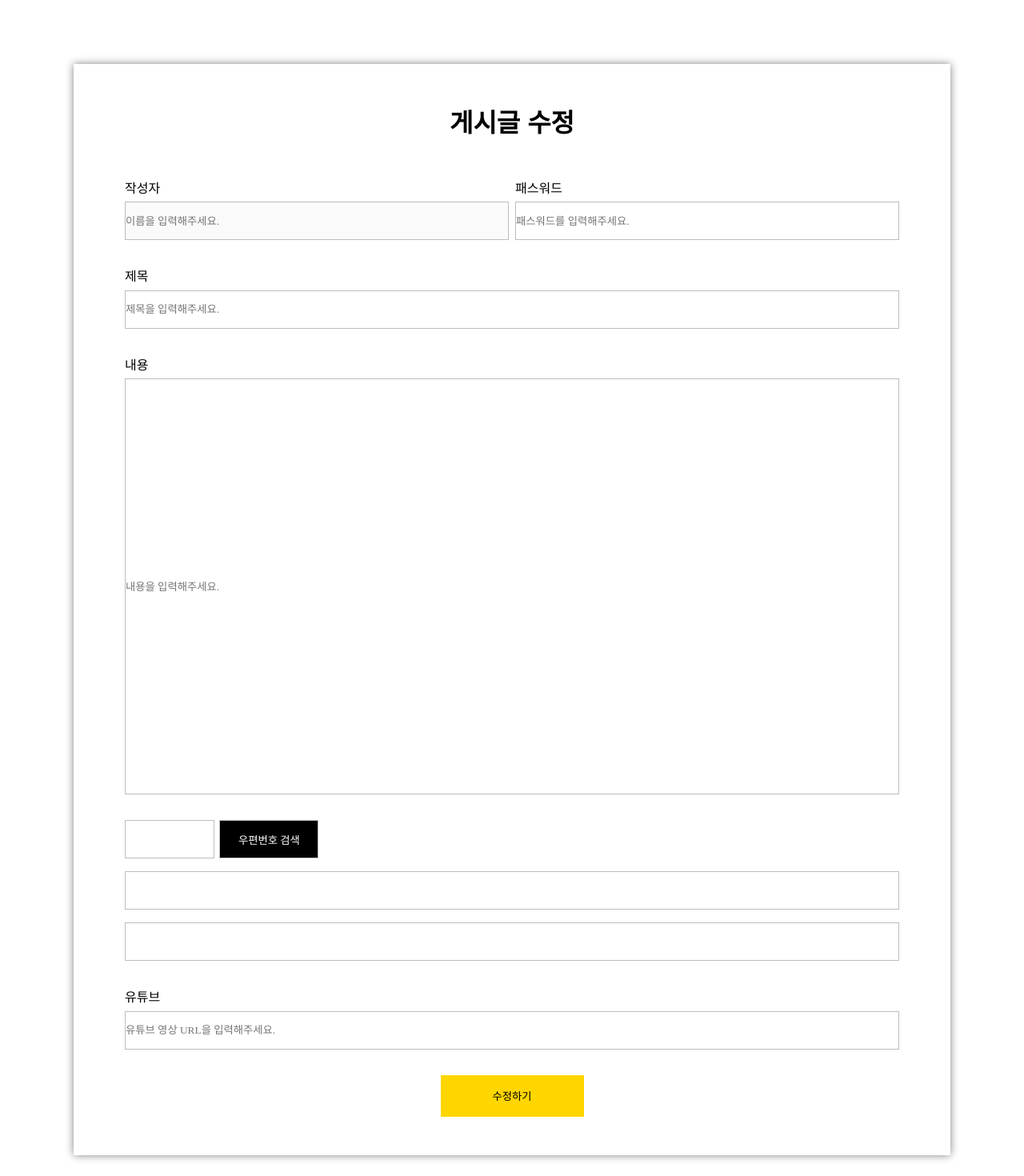
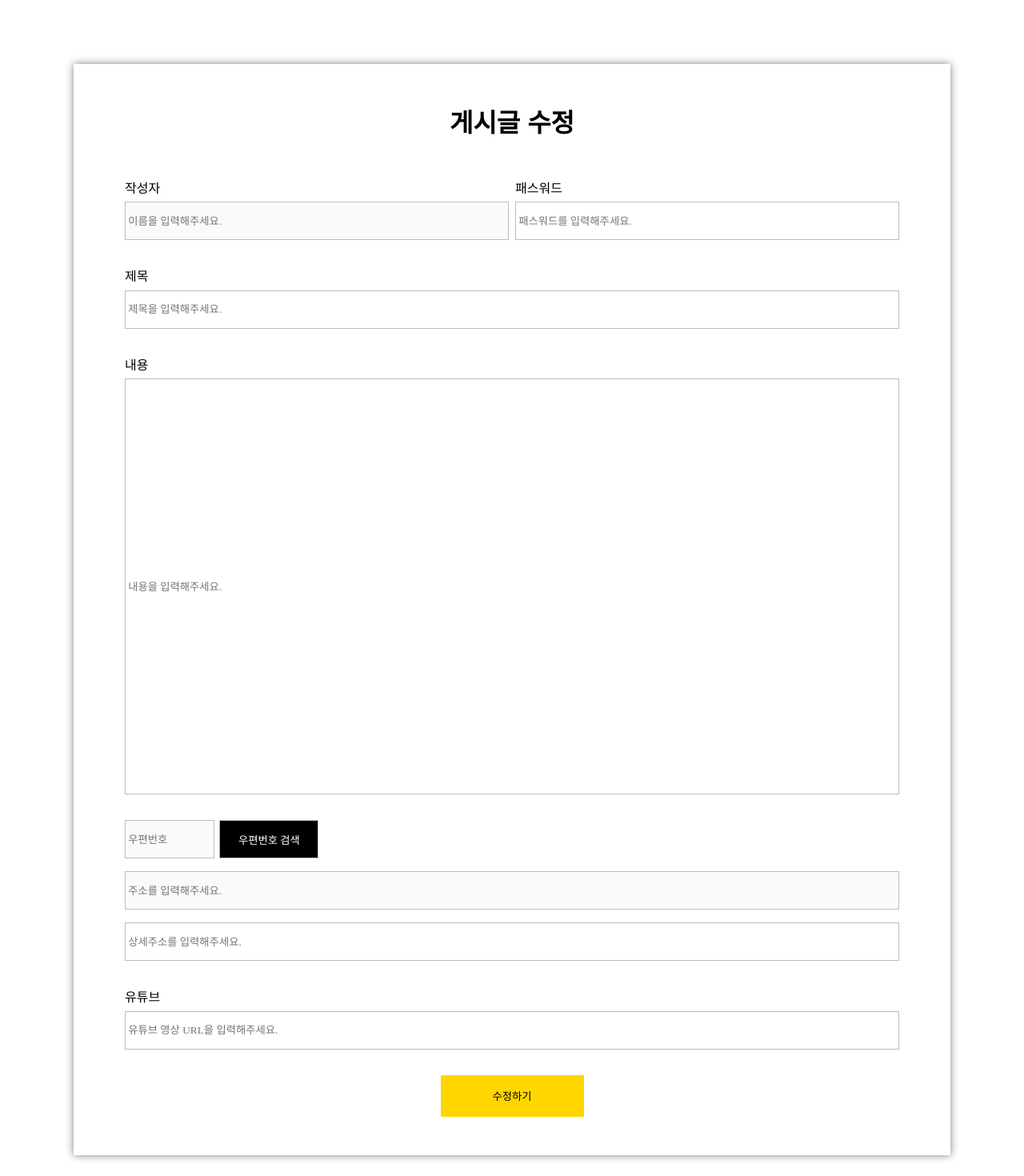
Before and after one commit to wowddok99/react-pages-practice, a Next.js app: page /boards/edit/1 in a window 1280 px wide. Shown: the top 1470 px of the page at 80% size. Built offline with nearby package versions, Linux system fonts and the light colour scheme; no server answers; a web font is replaced by a local one.

Commit message:
작성, 수정, 상세 페이지 - 주소 입력 및 툴팁 조회 기능 추가

```diff
--- a/package.json
+++ b/package.json
@@ -19,6 +19,7 @@
     "graphql": "^16.9.0",
     "next": "12.1.0",
     "react": "17.0.2",
+    "react-daum-postcode": "^3.1.3",
     "react-dom": "17.0.2",
     "react-icons": "^5.2.1",
     "react-player": "^2.16.0"
--- a/src/components/units/board/detail/BoardDetail.presenter.tsx
+++ b/src/components/units/board/detail/BoardDetail.presenter.tsx
@@ -1,3 +1,4 @@
+import { Tooltip } from "antd";
 import BoardCommentList from "../../boardComment/list/BoardCommentList.container";
 import BoardCommentWrite from "../../boardComment/write/BoardCommentWrite.container";
 import {
@@ -47,7 +48,9 @@ export default function BoardDetailUI(props: BoardDetailUIProps){
                         </InfoWrapper>
                         <CardHeaderLogoWrapper>
                             <InfoIcon src="/images/ic_link.png" />
-                            <InfoIcon src="/images/ic_location.png" />
+                            <Tooltip placement="top" title={props.fullAddress}>
+                                <InfoIcon src="/images/ic_location.png" />
+                            </Tooltip>
                         </CardHeaderLogoWrapper>
                     </CardHeaderWrapper>
                     <CardMainWrapper>
--- a/src/components/units/board/detail/BoardDetail.queries.ts
+++ b/src/components/units/board/detail/BoardDetail.queries.ts
@@ -11,6 +11,12 @@ export const FETCH_BOARD = gql`
             likeCount
             dislikeCount
             youtubeUrl
+            boardAddress {
+                _id
+                zipcode
+                address
+                addressDetail
+            }
         }
     }
 `
--- a/src/components/units/board/write/BoardWrite.container.tsx
+++ b/src/components/units/board/write/BoardWrite.container.tsx
@@ -1,11 +1,12 @@
 import BoardWriterUI from './BoardWrite.presenter'
-import { ChangeEvent, useState } from 'react'
+import { ChangeEvent, useEffect, useState } from 'react'
 import { useRouter } from 'next/router'
 import { ApolloError, useMutation } from "@apollo/client"
 import { CREATE_BOARD, UPDATE_BOARD } from './BoardWrite.queries'
-import { BoardWriterProps, UpdateBoardInput } from './BoardWrite.type'
+import { BoardWriteProps, UpdateBoardInput } from './BoardWrite.type'
+import { Address } from 'react-daum-postcode'
 
-export default function BoardWriter(props:BoardWriterProps){
+export default function BoardWriter(props:BoardWriteProps){
     const router = useRouter();
 
     // 1. State Variables
@@ -15,10 +16,23 @@ export default function BoardWriter(props:BoardWriterProps){
     const [title, setTitle] = useState<undefined|string>();
     const [contents, setContents] = useState<undefined|string>();
     const [youtubeUrl, setYoutubeUrl] = useState<undefined|string>();
+    const [zipcode, setZipcode] = useState<undefined|string>();
+    const [address, setAddress] = useState<undefined|string>();
+    const [addressDetail, setAddressDetail] = useState<undefined|string>();
     const [writerError, setWriterError] = useState<string>("");
     const [passwordError, setPasswordError] = useState<string>("");
     const [titleError, setTitleError] = useState<string>("");
     const [contentsError, setContentsError] = useState<string>("");
+    const [isModalOpen, setIsModalOpen] = useState(false);
+
+    // isEdit(true) - Data Setting
+    useEffect(() => {
+        if (props.isEdit) {
+          setZipcode(props.fetchBoardData?.fetchBoard.boardAddress.zipcode);
+          setAddress(props.fetchBoardData?.fetchBoard.boardAddress.address);
+          setAddressDetail(props.fetchBoardData?.fetchBoard.boardAddress.addressDetail);
+        }
+    }, [props.isEdit, props.fetchBoardData]);
 
     // 2. GraphQL Mutations
     const [createBoard] = useMutation(CREATE_BOARD);
@@ -50,14 +64,19 @@ export default function BoardWriter(props:BoardWriterProps){
                             password: password,
                             title: title,
                             contents: contents,
-                            youtubeUrl: youtubeUrl
+                            youtubeUrl: youtubeUrl,
+                            boardAddress: {
+                                zipcode: zipcode,
+                                address: address,
+                                addressDetail: addressDetail
+                            }
                         }
                     }
                 });
                 router.push(`/boards/detail/${result.data.createBoard._id}`);
             } catch (error) {
                 if (error instanceof ApolloError) {
-                    console.log(error.message);
+                    alert(error.message);
                 }
             }
         }
@@ -95,6 +114,12 @@ export default function BoardWriter(props:BoardWriterProps){
             updateBoardInput.youtubeUrl = "";
         } else if (youtubeUrl) {
             updateBoardInput.youtubeUrl = youtubeUrl;
+        }
+
+        updateBoardInput.boardAddress = {
+            zipcode: zipcode,
+            address: address,
+            addressDetail: addressDetail
         }
 
         try {
@@ -174,6 +199,20 @@ export default function BoardWriter(props:BoardWriterProps){
         setYoutubeUrl(event.target.value);
     }
 
+    const onInputAddressDetail = (event: ChangeEvent<HTMLInputElement>) => {
+        setAddressDetail(event.target.value);
+    }
+
+    // 5. Helper Function
+    const onToggleModal = (): void => {
+        setIsModalOpen((prev) => !prev);
+    };
+
+    const onCompleteDaumPostcode = (data: Address): void => {
+        setZipcode(data.zonecode);
+        setAddress(data.address);
+        onToggleModal();
+    }
     return (
         <div>
             <BoardWriterUI
@@ -184,6 +223,10 @@ export default function BoardWriter(props:BoardWriterProps){
             contentsError={contentsError}
             isActive={isActive}
             isEdit={props.isEdit}
+            isModalOpen={isModalOpen}
+            zipcode={zipcode}
+            address={address}
+            addressDetail={addressDetail}
             onClickSubmit={onClickSubmit}
             onClickUpdate={onClickUpdate}
             onInputWriter={onInputWriter}
@@ -191,6 +234,9 @@ export default function BoardWriter(props:BoardWriterProps){
             onInputTitle={onInputTitle}
             onInputContents={onInputContents}
             onInputYoutubeUrl={onInputYoutubeUrl}
+            onInputAddressDetail={onInputAddressDetail}
+            onToggleModal={onToggleModal}
+            onCompleteDaumPostcode={onCompleteDaumPostcode}
             />
         </div>
     )
--- a/src/components/units/board/write/BoardWrite.presenter.tsx
+++ b/src/components/units/board/write/BoardWrite.presenter.tsx
@@ -1,4 +1,4 @@
-import { BoardWriterUIProps } from "./BoardWrite.type"
+import { BoardWriteUIProps } from "./BoardWrite.type"
 import {
     PageLayout,
     MainWrapper,
@@ -34,8 +34,10 @@ import {
     Error
 
 } from "./BoardWrite.styles"
+import { Modal } from "antd"
+import DaumPostcodeEmbed from "react-daum-postcode"
 
-export default function BoardWriterUI(props: BoardWriterUIProps) {
+export default function BoardWriterUI(props: BoardWriteUIProps) {
     return (
         <PageLayout>
             <MainWrapper>
@@ -47,7 +49,7 @@ export default function BoardWriterUI(props: BoardWriterUIProps) {
                         <WriterPasswordWrapper>
                             <InputWrapper>
                                 <Label>작성자</Label>
-                                <Writer type ="text" placeholder="이름을 입력해주세요." onInput={props.onInputWriter} defaultValue={props.fetchBoardData?.fetchBoard?.writer} disabled={props.isEdit ? true : false}></Writer>
+                                <Writer type ="text" placeholder="이름을 입력해주세요." onInput={props.onInputWriter} defaultValue={props.fetchBoardData?.fetchBoard.writer} disabled={props.isEdit ? true : false}></Writer>
                                 <Error>{props.writerError}</Error>
                             </InputWrapper>
                             <InputWrapper>
@@ -58,25 +60,30 @@ export default function BoardWriterUI(props: BoardWriterUIProps) {
                         </WriterPasswordWrapper>
                         <SubjectWrapper>
                             <Label>제목</Label>
-                            <Subject type="text" placeholder="제목을 입력해주세요." onInput={props.onInputTitle} defaultValue={props.fetchBoardData?.fetchBoard?.title}></Subject>
+                            <Subject type="text" placeholder="제목을 입력해주세요." onInput={props.onInputTitle} defaultValue={props.fetchBoardData?.fetchBoard.title}></Subject>
                             <Error>{props.titleError}</Error>
                         </SubjectWrapper>
                         <ContentWrapper>
                             <Label>내용</Label>
-                            <Content type="text" placeholder="내용을 입력해주세요." onInput={props.onInputContents} defaultValue={props.fetchBoardData?.fetchBoard?.contents}></Content>
+                            <Content type="text" placeholder="내용을 입력해주세요." onInput={props.onInputContents} defaultValue={props.fetchBoardData?.fetchBoard.contents}></Content>
                             <Error>{props.contentsError}</Error>
                         </ContentWrapper>
                         <AddressWrapper>
+                            {props.isModalOpen && (
+                                <Modal title="주소 검색" open={true} onOk={props.onToggleModal} onCancel={props.onToggleModal}>
+                                    <DaumPostcodeEmbed onComplete={props.onCompleteDaumPostcode}/>
+                                </Modal>
+                            )}
                             <ZipcodeWrapper>
-                                <ZipCode></ZipCode>
-                                <SearchButton>우편번호 검색</SearchButton>
+                                <ZipCode placeholder={"우편번호"} disabled={true} value={props.zipcode}></ZipCode>
+                                <SearchButton onClick={props.onToggleModal}>우편번호 검색</SearchButton>
                             </ZipcodeWrapper>
-                            <Address></Address>
-                            <Address></Address>
+                            <Address placeholder={"주소를 입력해주세요."} disabled={true} value={props.address}></Address>
+                            <Address placeholder={"상세주소를 입력해주세요."} readOnly={!(props.zipcode && props.address)} onInput={props.onInputAddressDetail} value={props.addressDetail}></Address>
                         </AddressWrapper>
                         <YoutubeWrapper>
                             <Label>유튜브</Label>
-                            <Youtube type="text" placeholder="유튜브 영상 URL을 입력해주세요." onInput={props.onInputYoutubeUrl} defaultValue={props.fetchBoardData?.fetchBoard?.youtubeUrl}></Youtube>
+                            <Youtube type="text" placeholder="유튜브 영상 URL을 입력해주세요." onInput={props.onInputYoutubeUrl} defaultValue={props.fetchBoardData?.fetchBoard.youtubeUrl}></Youtube>
                         </YoutubeWrapper>
                         {/* <ImageUploadWrapper>
                             <Label>사진 첨부</Label>
--- a/src/components/units/board/write/BoardWrite.styles.ts
+++ b/src/components/units/board/write/BoardWrite.styles.ts
@@ -65,12 +65,16 @@ export const Writer = styled.input`
     width: 30rem;
     height: 3rem;
     border: 0.0625rem solid #bdbdbd;
+    padding-left: 0.2rem;
+    padding-right: 0.2rem;
 `
 
 export const Password = styled.input`
     width: 30rem;
     height: 3rem;
     border: 0.0625rem solid #bdbdbd;
+    padding-left: 0.2rem;
+    padding-right: 0.2rem;
 `
 
 export const SubjectWrapper = styled.div`
@@ -83,6 +87,8 @@ export const Subject = styled.input`
     width: 60.5rem;
     height: 3rem;
     border: 0.0625rem solid #bdbdbd;
+    padding-left: 0.2rem;
+    padding-right: 0.2rem;
 `
 
 export const ContentWrapper = styled.div`
@@ -95,6 +101,8 @@ export const Content = styled.input`
     width: 60.5rem;
     height: 32.5rem;
     border: 0.0625rem solid #bdbdbd;
+    padding-left: 0.2rem;
+    padding-right: 0.2rem;
 `
 export const AddressWrapper = styled.div`
     display: flex;
@@ -111,6 +119,8 @@ export const ZipCode = styled.input`
     width: 7rem;
     height: 3rem;
     border: 0.0625rem solid #bdbdbd;
+    padding-left: 0.2rem;
+    padding-right: 0.2rem;
 `
 
 export const SearchButton = styled.button`
@@ -126,6 +136,8 @@ export const Address = styled.input`
     width: 60.5rem;
     height: 3rem;
     border: 0.0625rem solid #bdbdbd;
+    padding-left: 0.2rem;
+    padding-right: 0.2rem;
 `
 
 export const YoutubeWrapper = styled.div`
@@ -138,6 +150,8 @@ export const Youtube = styled.input`
     width: 60.5rem;
     height: 3rem;
     border: 0.0625rem solid #bdbdbd;
+    padding-left: 0.2rem;
+    padding-right: 0.2rem;
 `
 
 export const ImageUploadWrapper = styled.div`
```
Also changed, not shown: pages/boards/edit/[boardId]/index.tsx (+11 -5 lines), src/components/units/board/detail/BoardDetail.container.tsx (+5 -2 lines), src/components/units/board/detail/BoardDetail.types.ts (+7 -0 lines), src/components/units/board/write/BoardWrite.type.ts (+23 -3 lines), 1 other file (tests, documents, lock files or other folders).
